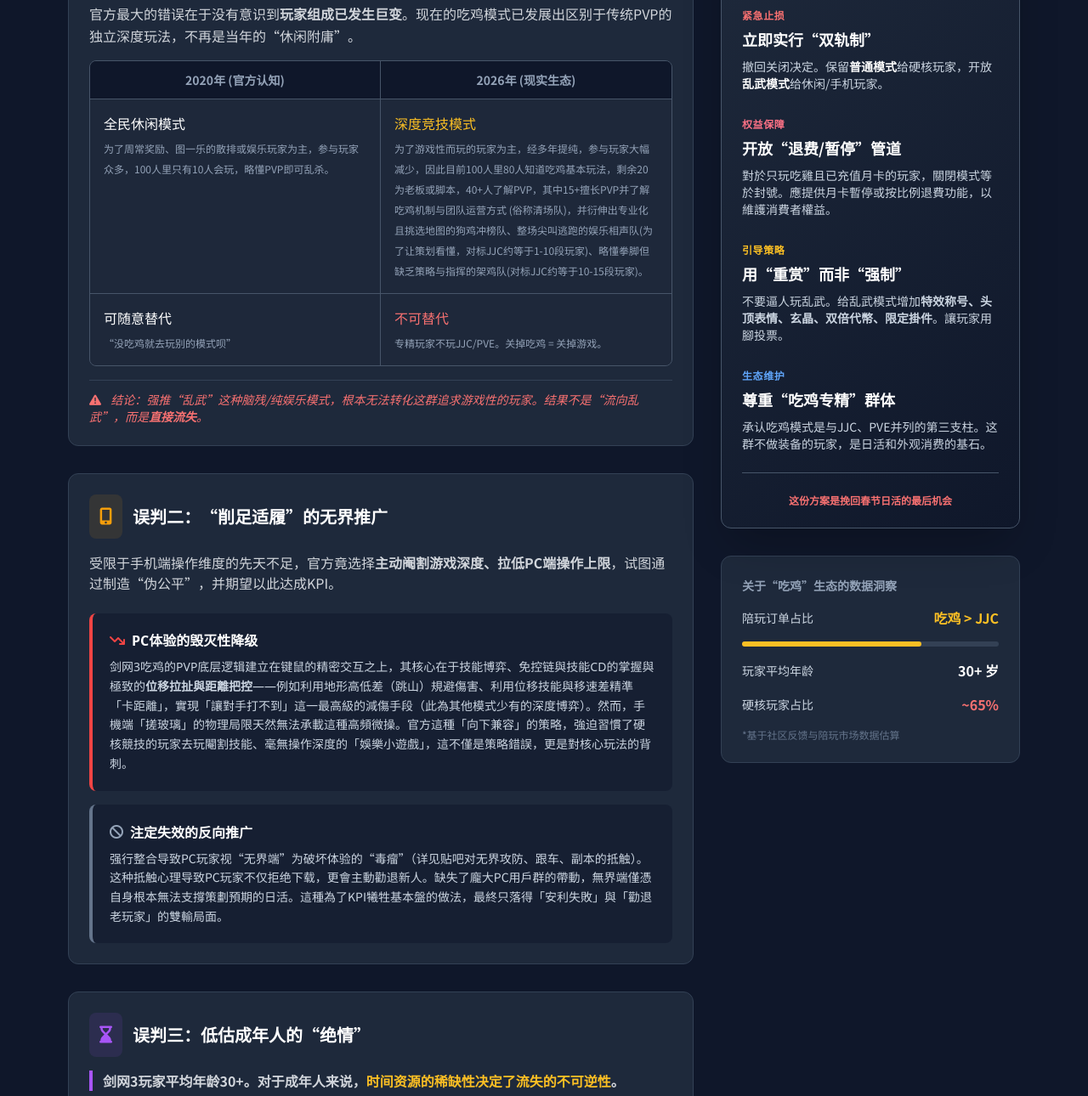
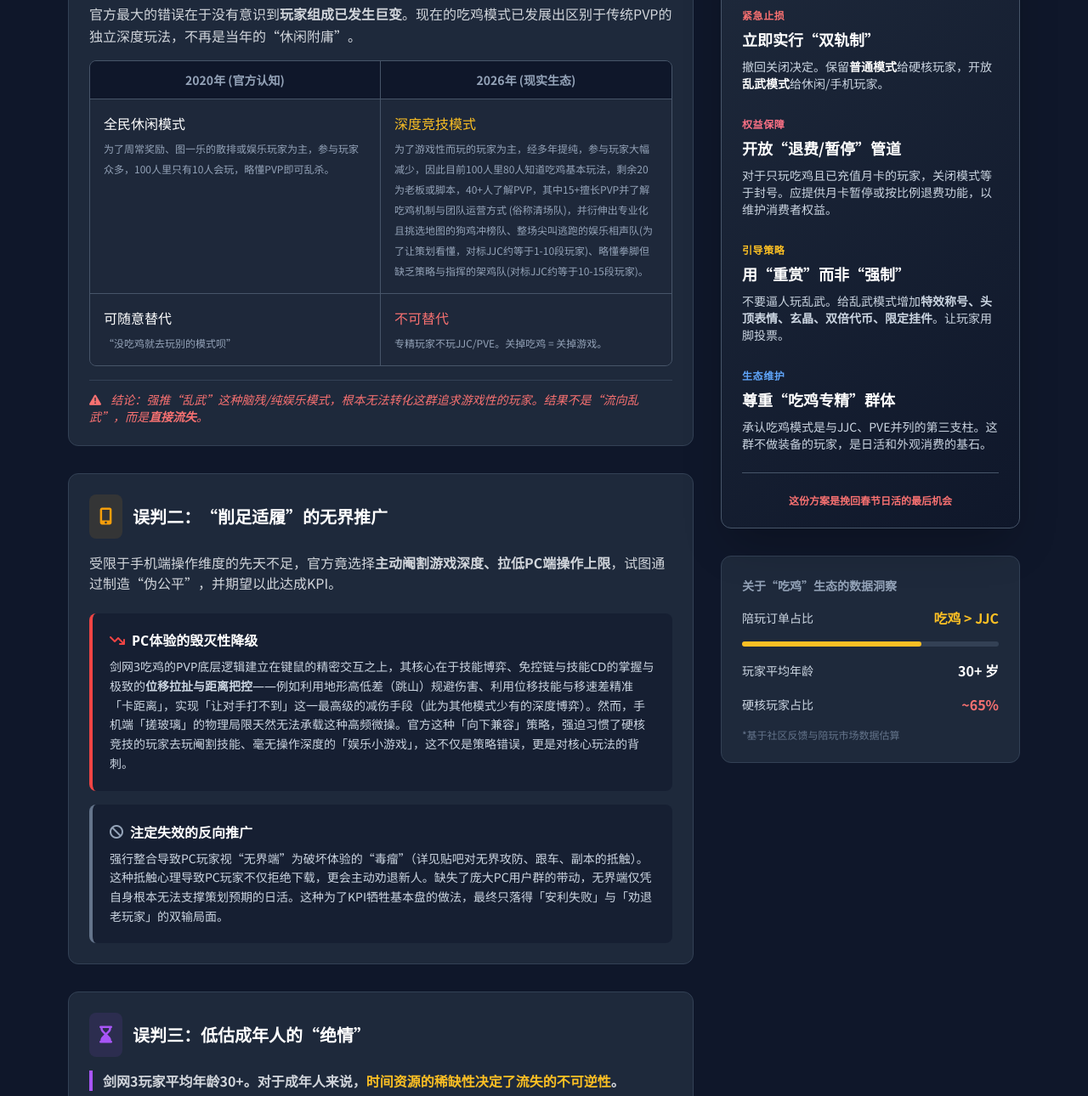
Before and after one commit to hub-google/JX3, a plain HTML site: page posts/1.html in a window 1280 px wide. Shown: the part 513-1803 px from the top of the page at 85% size. Drawn offline with nearby package versions, Linux system fonts and the light colour scheme.

Commit message:
Comprehensive Simplified Chinese conversion and final UI audit

```diff
--- a/posts/1.html
+++ b/posts/1.html
@@ -3,7 +3,7 @@
 <head>
     <meta charset="UTF-8">
     <meta name="viewport" content="width=device-width, initial-scale=1.0">
-    <title>關於2026春節強制關閉「絕境戰場·普通模式」的診斷書</title>
+    <title>关于2026年春节强制关闭「绝境战场·普通模式」的诊断书</title>
     <script src="https://cdn.tailwindcss.com"></script>
     <link href="https://cdnjs.cloudflare.com/ajax/libs/font-awesome/6.0.0/css/all.min.css" rel="stylesheet">
     <style>
@@ -143,7 +143,7 @@
                             PC体验的毁灭性降级
                         </h4>
                         <p class="text-sm text-slate-300 leading-relaxed">
-                            剑网3吃鸡的PVP底层逻辑建立在键鼠的精密交互之上，其核心在于技能博弈、免控链與技能CD的掌握與極致的<strong>位移拉扯與距離把控</strong>——例如利用地形高低差（跳山）規避傷害、利用位移技能與移速差精準「卡距離」，實現「讓對手打不到」這一最高級的減傷手段（此為其他模式少有的深度博弈）。然而，手機端「搓玻璃」的物理局限天然無法承載這種高頻微操。官方這種「向下兼容」的策略，強迫習慣了硬核競技的玩家去玩閹割技能、毫無操作深度的「娛樂小遊戲」，這不僅是策略錯誤，更是對核心玩法的背刺。
+                            剑网3吃鸡的PVP底层逻辑建立在键鼠的精密交互之上，其核心在于技能博弈、免控链与技能CD的掌握与极致的<strong>位移拉扯与距离把控</strong>——例如利用地形高低差（跳山）规避伤害、利用位移技能与移速差精准「卡距离」，实现「让对手打不到」这一最高级的减伤手段（此为其他模式少有的深度博弈）。然而，手机端「搓玻璃」的物理局限天然无法承载这种高频微操。官方这种「向下兼容」策略，强迫习惯了硬核竞技的玩家去玩阉割技能、毫无操作深度的「娱乐小游戏」，这不仅是策略错误，更是对核心玩法的背刺。
                         </p>
                     </div>
 
@@ -154,7 +154,7 @@
                             注定失效的反向推广
                         </h4>
                         <p class="text-sm text-slate-300 leading-relaxed">
-                            强行整合导致PC玩家视“无界端”为破坏体验的“毒瘤”（详见贴吧对无界攻防、跟车、副本的抵触）。这种抵触心理导致PC玩家不仅拒绝下载，更會主動勸退新人。缺失了龐大PC用戶群的帶動，無界端僅憑自身根本無法支撐策劃預期的日活。這種為了KPI犧牲基本盤的做法，最終只落得「安利失敗」與「勸退老玩家」的雙輸局面。
+                            强行整合导致PC玩家视“无界端”为破坏体验的“毒瘤”（详见贴吧对无界攻防、跟车、副本的抵触）。这种抵触心理导致PC玩家不仅拒绝下载，更会主动劝退新人。缺失了庞大PC用户群的带动，无界端仅凭自身根本无法支撑策划预期的日活。这种为了KPI牺牲基本盘的做法，最终只落得「安利失败」与「劝退老玩家」的双输局面。
                         </p>
                     </div>
                 </div>
@@ -280,7 +280,7 @@
                         <span class="text-xs font-bold text-rose-400 uppercase tracking-wider">权益保障</span>
                         <h4 class="text-white font-bold text-lg mt-1 mb-2">开放“退费/暂停”管道</h4>
                         <p class="text-sm text-slate-300">
-                            對於只玩吃雞且已充值月卡的玩家，關閉模式等於封號。應提供月卡暫停或按比例退費功能，以維護消費者權益。
+                            对于只玩吃鸡且已充值月卡的玩家，关闭模式等于封号。应提供月卡暂停或按比例退费功能，以维护消费者权益。
                         </p>
                     </div>
 
@@ -289,7 +289,7 @@
                         <span class="text-xs font-bold text-amber-400 uppercase tracking-wider">引导策略</span>
                         <h4 class="text-white font-bold text-lg mt-1 mb-2">用“重赏”而非“强制”</h4>
                         <p class="text-sm text-slate-300">
-                            不要逼人玩乱武。给乱武模式增加<strong>特效称号、头顶表情、玄晶、双倍代幣、限定掛件</strong>。讓玩家用腳投票。
+                            不要逼人玩乱武。给乱武模式增加<strong>特效称号、头顶表情、玄晶、双倍代币、限定挂件</strong>。让玩家用脚投票。
                         </p>
                     </div>
 
--- a/script.js
+++ b/script.js
@@ -86,5 +86,5 @@
     }
 };
 
-// 使用立即執行函式確保安全載入
+// 使用立即执行函数确保安全载入
 window.addEventListener('load', () => JX3Blog.init());
```
Also changed, not shown: index.html (+2 -2 lines).
